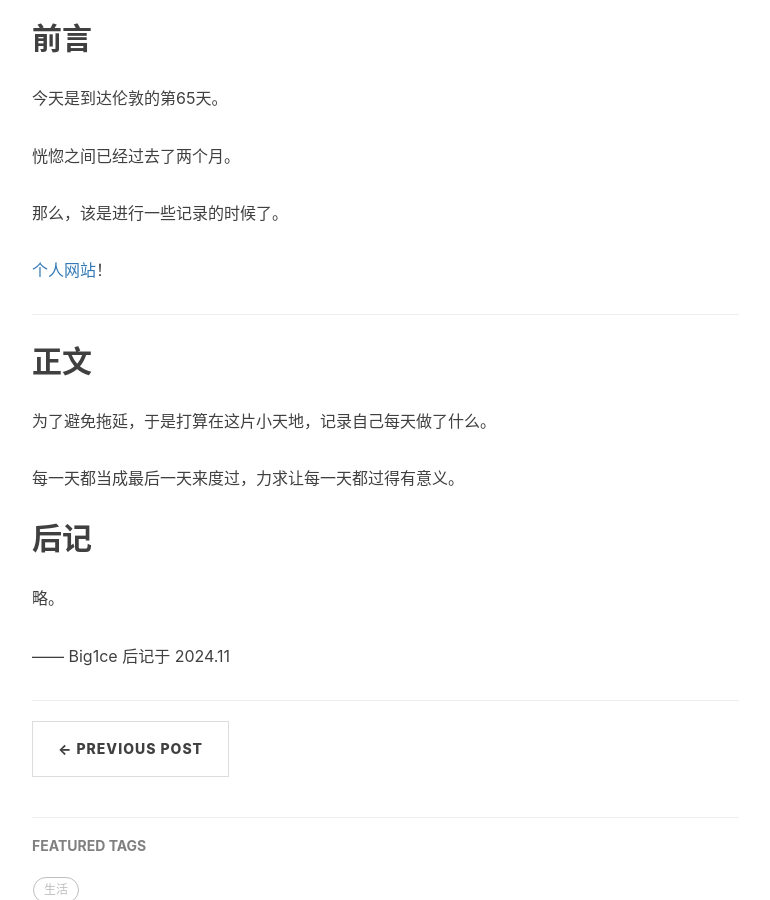
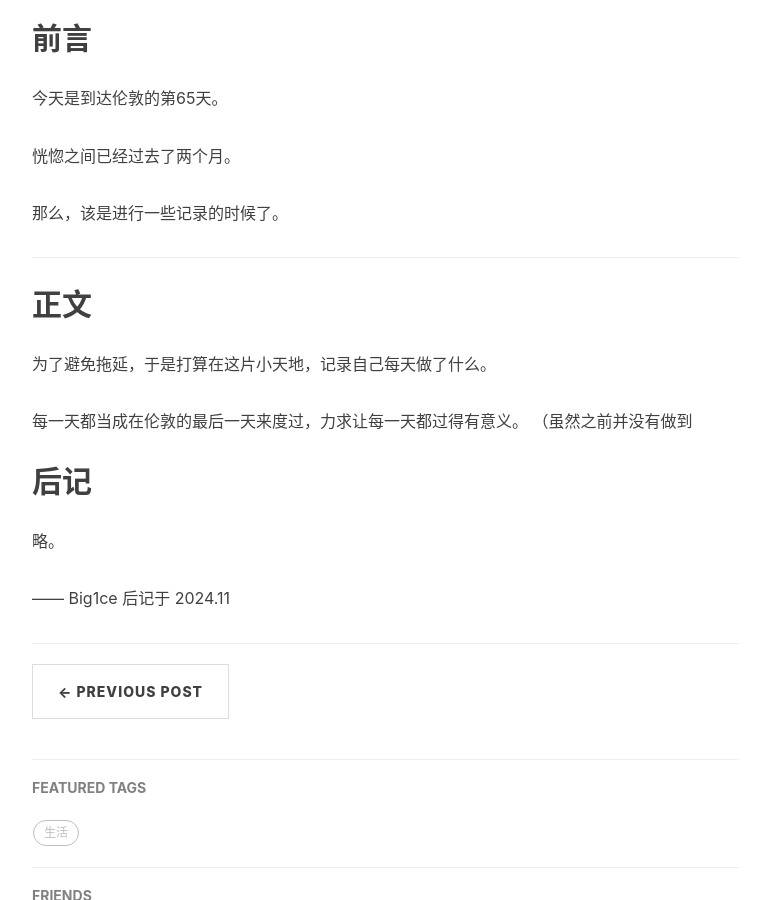
Before and after one commit to Big1ce/Big1ce.github.io, a Jekyll site: the page built from _posts/2024-11-18-hello-world.markdown, in a window 1280 px wide and 900 px high, scrolled down 616 px. Shown: the whole window, without its empty margins (233-1003 px from the left). Built offline with Jekyll 4.4.1, drawn with Linux system fonts in a browser that asks for light colours; nearby versions of some CDN libraries; comment, search, counter and statistics services are not loaded.

Commit message:
update hello world

```diff
--- a/_posts/2024-11-18-hello-world.markdown
+++ b/_posts/2024-11-18-hello-world.markdown
@@ -23,7 +23,7 @@ tags:
 那么，该是进行一些记录的时候了。
 
 
-[个人网站](http://big1ce.github.io)！
+<!-- [个人网站](http://big1ce.github.io)！ -->
 
 
 <p id = "build"></p>
@@ -33,7 +33,8 @@ tags:
 
 为了避免拖延，于是打算在这片小天地，记录自己每天做了什么。
 
-每一天都当成最后一天来度过，力求让每一天都过得有意义。
+每一天都当成在伦敦的最后一天来度过，力求让每一天都过得有意义。
+（虽然之前并没有做到
 
 
 
```
